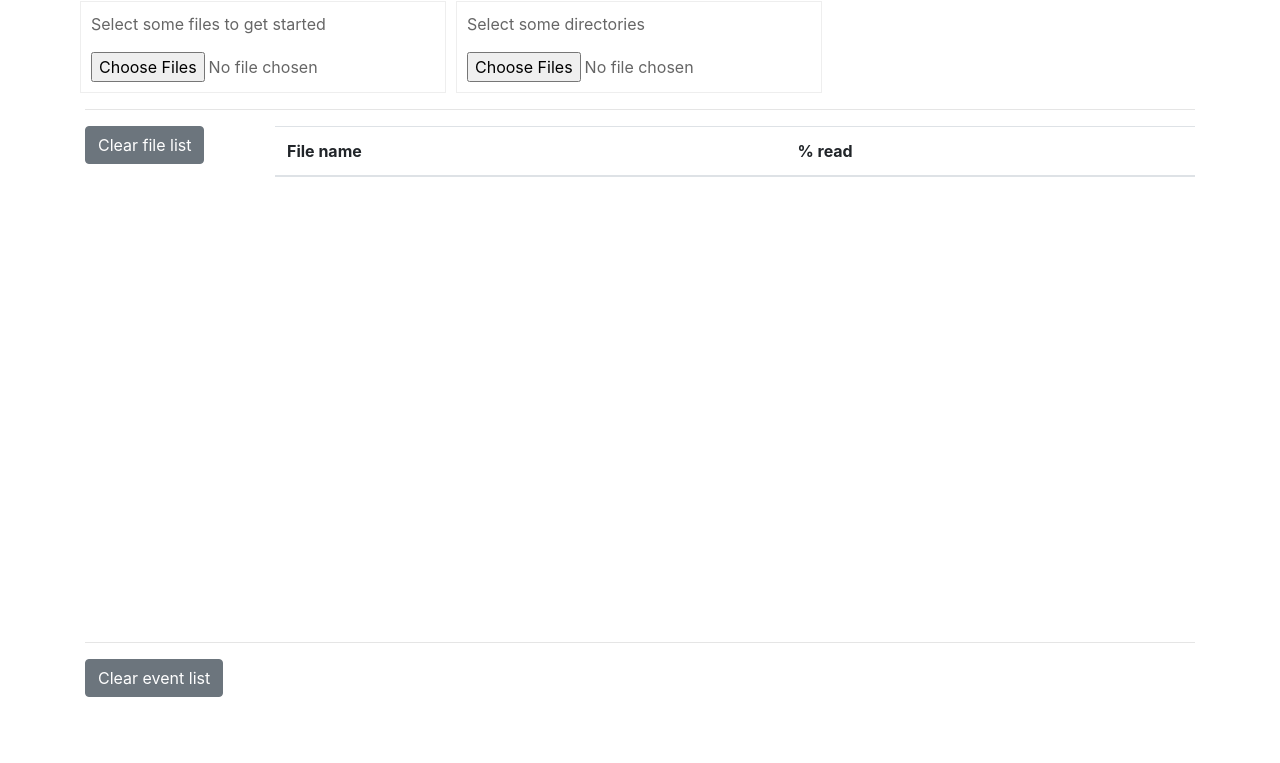
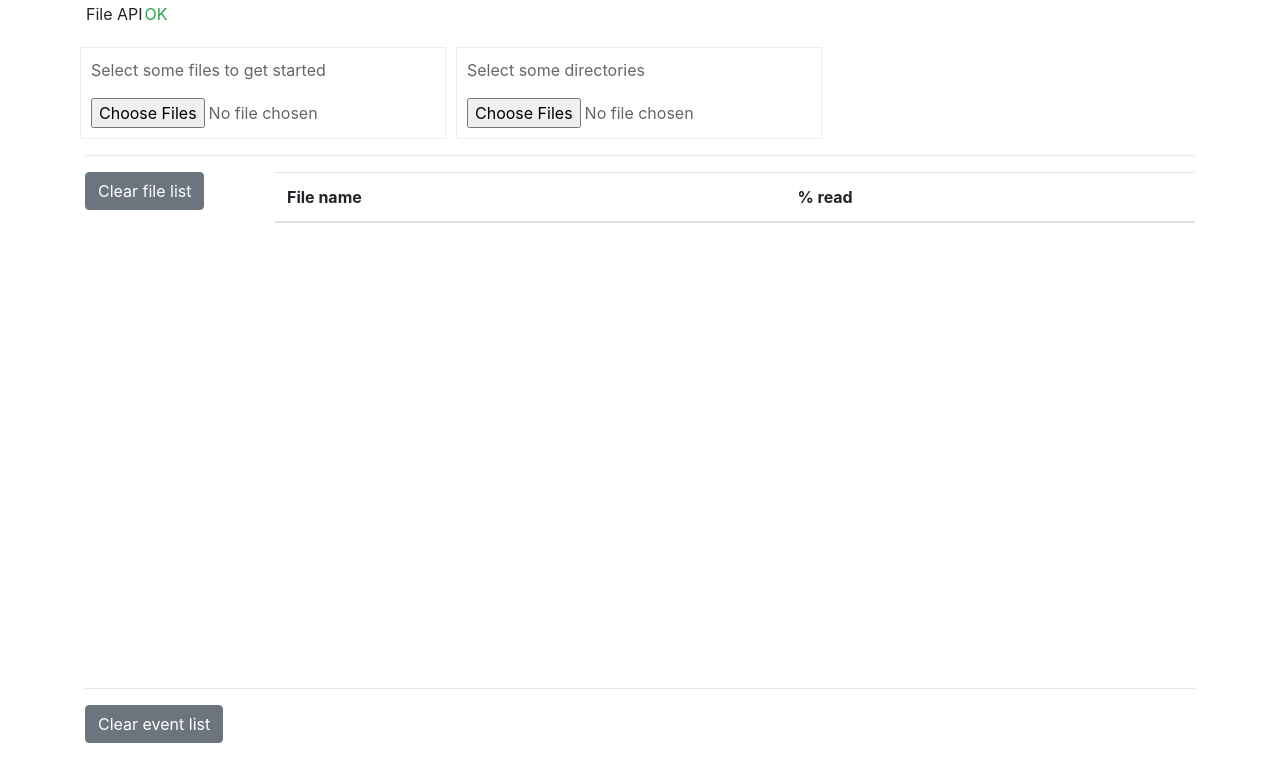
Before and after one commit to oyiptong/webplatform-storage, a plain HTML site: page static/fileapi/index.html in a window 1280 px wide. Shown: the part 55-818 px from the top of the page. Drawn offline with Linux system fonts and the light colour scheme.

Commit message:
add API status to fileapi page

```diff
--- a/static/fileapi/index.html
+++ b/static/fileapi/index.html
@@ -9,6 +9,13 @@
   <body>
     <div class="container">
       <h1>File API</h1>
+      <table id="status-table">
+        <tr>
+          <td>File API</td>
+          <td id="status-fileapi" class="text-info status">Loading...</td>
+        </tr>
+      </table>
+
       <div class="row">
         <div class="example-box">
           <p>Select some files to get started</p>
--- a/static/fileapi/page.css
+++ b/static/fileapi/page.css
@@ -5,6 +5,14 @@
   padding: 10px;
   color: #666;
   margin-left: 10px;
+}
+
+.status {
+  padding-left: 20px;
+}
+
+#status-table {
+  margin-bottom: 20px;
 }
 
 .page-btn {
--- a/static/fileapi/page.js
+++ b/static/fileapi/page.js
@@ -107,7 +107,19 @@ function addLogEvent(message) {
   }
 }
 
+function setStatus() {
+  let statusFElem = document.querySelector("#status-fileapi");
+  if (FileReader) {
+    statusFElem.innerText = "OK";
+    statusFElem.className = "text-success";
+  } else {
+    statusFElem.innerText = "API not available";
+    statusFElem.className = "text-danger";
+  }
+}
+
 window.addEventListener('load', async function() {
+  setStatus();
   eventListElem = document.querySelector("#event-list");
   progressSinkElem = document.querySelector("#progress-sink");
   fileInputElem = document.querySelector("#file-selector");
```
